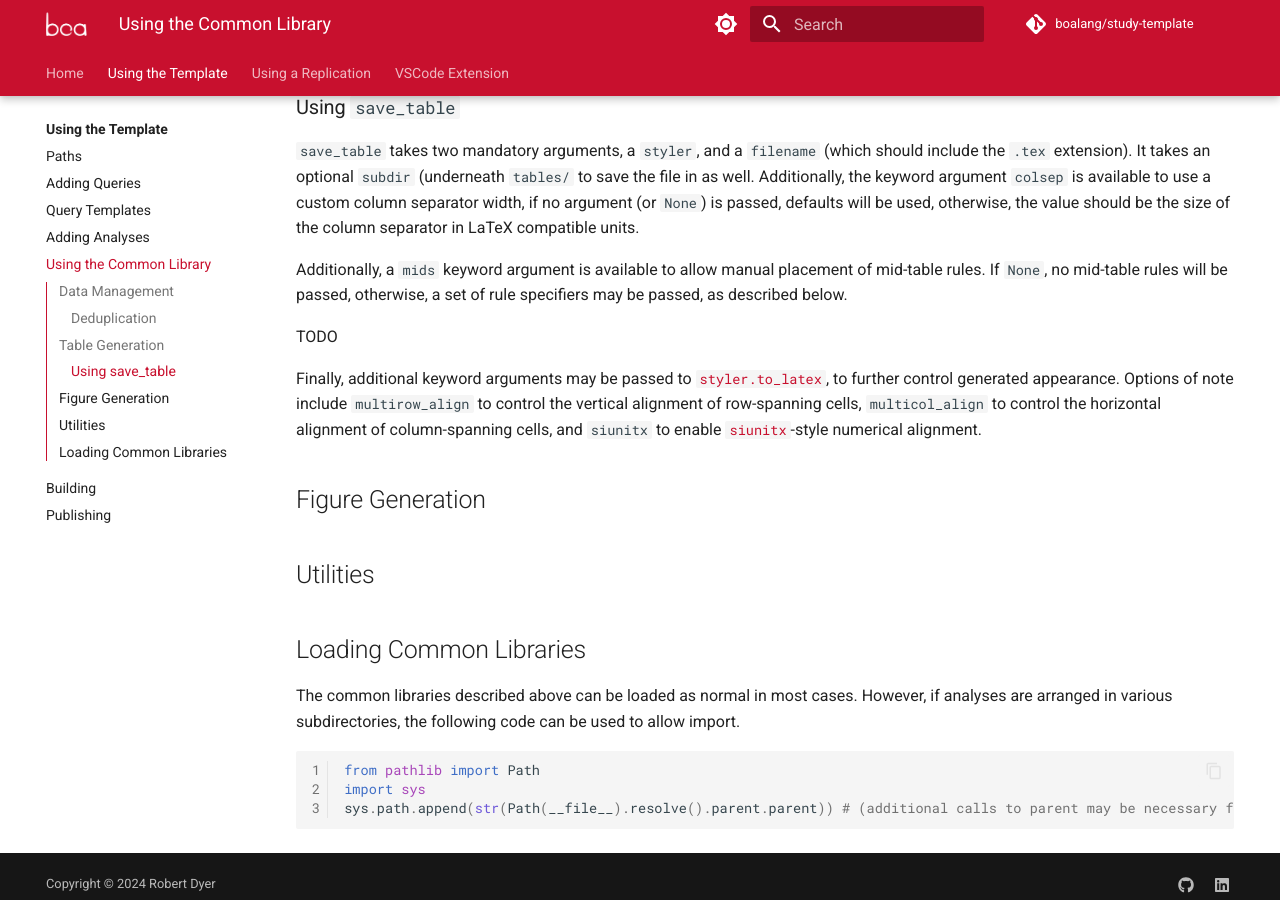
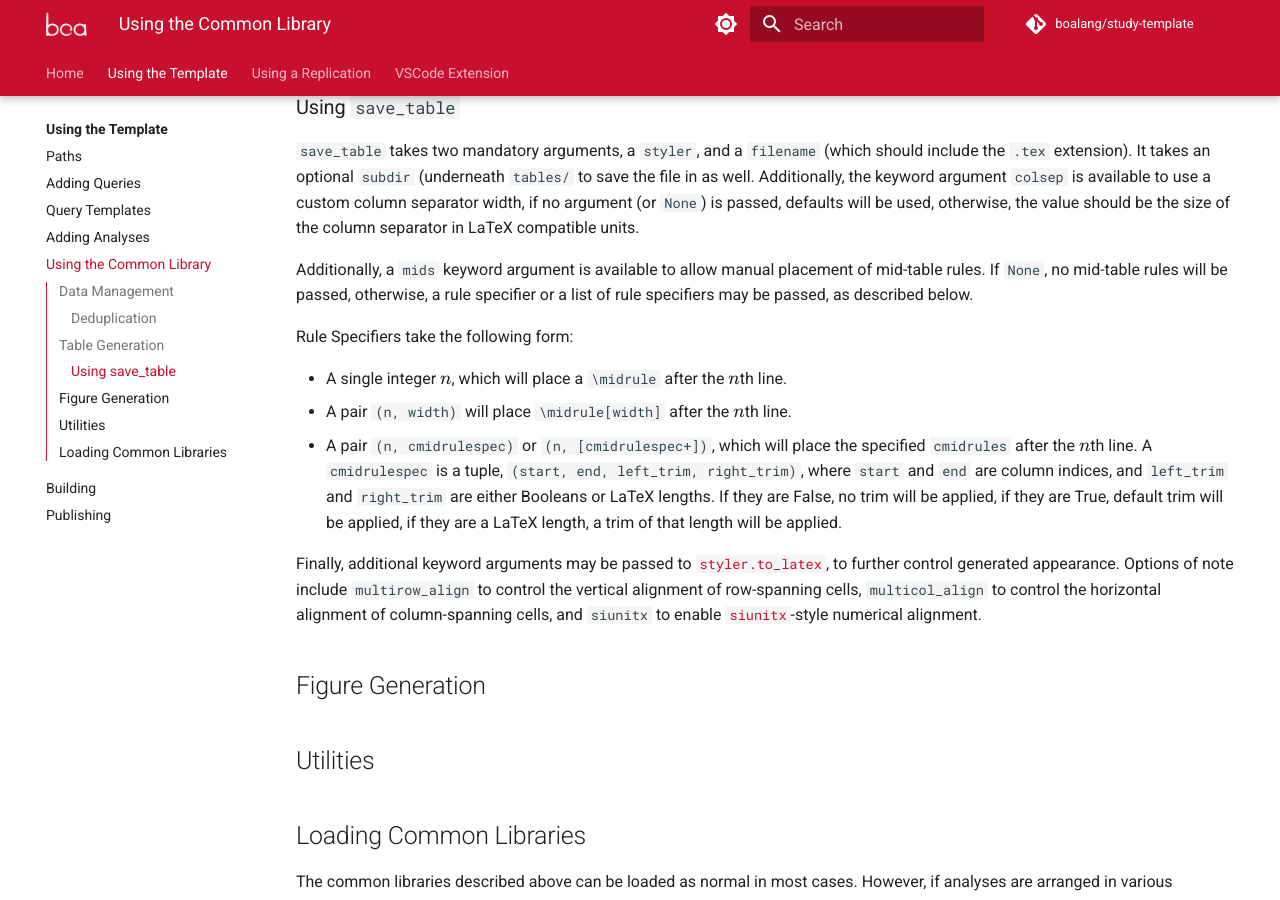
Before and after one commit to boalang/study-template, an MkDocs documentation site: the page built from docs/research/common.md, in a window 1280 px wide and 900 px high, scrolled down 1756 px. Built offline with MkDocs 1.6.1 and Material for MkDocs 9.7.7, drawn with Linux system fonts in a browser that asks for light colours; comment, search, counter and statistics services are not loaded; the version menu is left out.

Commit message:
Describe rule specifiers.

```diff
--- a/docs/research/common.md
+++ b/docs/research/common.md
@@ -58,9 +58,13 @@ To do this, there are four major functions.
 
 `save_table` takes two mandatory arguments, a `styler`, and a `filename` (which should include the `.tex` extension).  It takes an optional `subdir` (underneath `tables/` to save the file in as well.  Additionally, the keyword argument `colsep` is available to use a custom column separator width, if no argument (or `None`) is passed, defaults will be used, otherwise, the value should be the size of the column separator in LaTeX compatible units.
 
-Additionally, a `mids` keyword argument is available to allow manual placement of mid-table rules.  If `None`, no mid-table rules will be passed, otherwise, a set of rule specifiers may be passed, as described below.
+Additionally, a `mids` keyword argument is available to allow manual placement of mid-table rules.  If `None`, no mid-table rules will be passed, otherwise, a rule specifier or a list of rule specifiers may be passed, as described below.
 
-TODO
+Rule Specifiers take the following form:
+
+ - A single integer $n$, which will place a `\midrule` after the $n$th line.
+ - A pair `(n, width)` will place `\midrule[width]` after the $n$th line.
+ - A pair `(n, cmidrulespec)` or `(n, [cmidrulespec+])`, which will place the specified `cmidrules` after the $n$th line.  A `cmidrulespec` is a tuple, `(start, end, left_trim, right_trim)`, where `start` and `end` are column indices, and `left_trim` and `right_trim` are either Booleans or LaTeX lengths.  If they are False, no trim will be applied, if they are True, default trim will be applied, if they are a LaTeX length, a trim of that length will be applied.
 
 Finally, additional keyword arguments may be passed to [`styler.to_latex`](https://pandas.pydata.org/pandas-docs/stable/reference/api/pandas.io.formats.style.Styler.to_latex.html), to further control generated appearance.  Options of note include `multirow_align` to control the vertical alignment of row-spanning cells, `multicol_align` to control the horizontal alignment of column-spanning cells, and `siunitx` to enable [`siunitx`](https://ctan.org/pkg/siunitx)-style numerical alignment.
 
```
